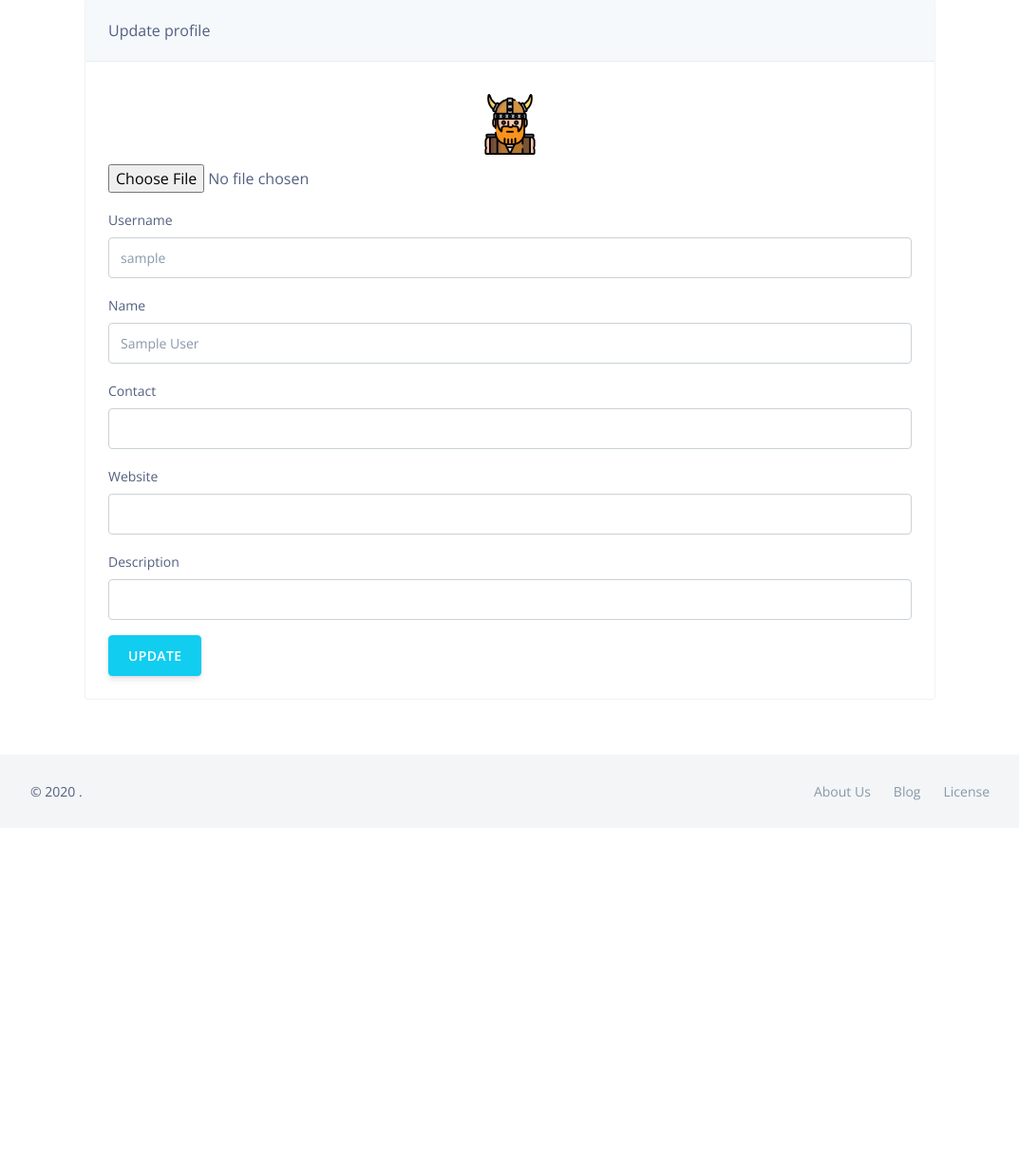
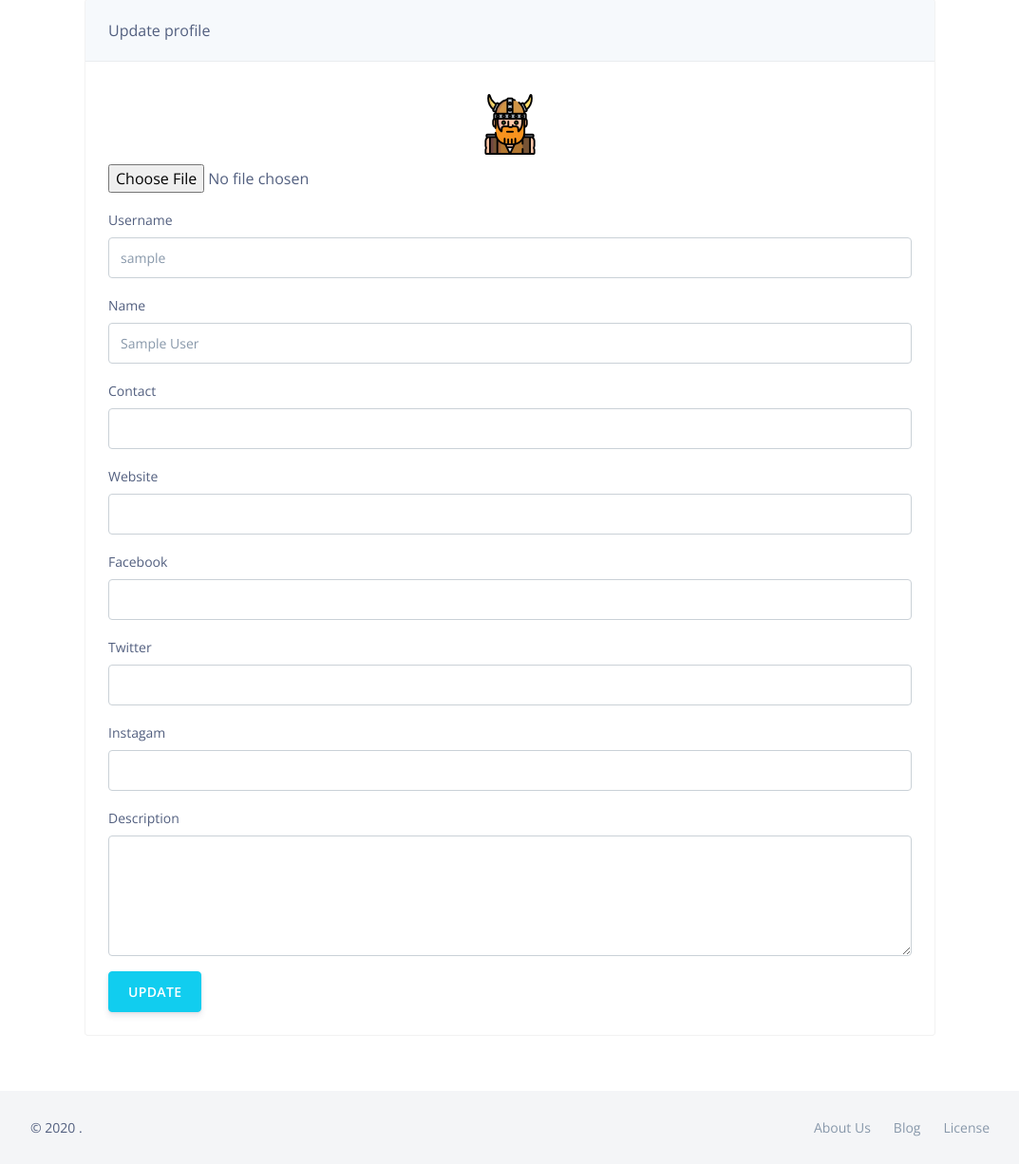
Before and after one commit to tungaqhd/Chat-Room, a Node server app: page /profile in a window 1280 px wide. Shown: the part 99-1325 px from the top of the page at 95% size, without its empty margins (103-1176 px from the left). Before the commit the page ends 971 px from the top, so only its background shows below. Run offline with Node 20, Linux system fonts and the light colour scheme; the visitor is signed in with stand-in values (Sample User, id 1); some libraries are stand-ins or nearby versions.

Commit message:
add profile

```diff
--- a/controllers/profileController.js
+++ b/controllers/profileController.js
@@ -1,7 +1,7 @@
 const formidable = require("formidable");
-const path = require('path');
-const fs = require('fs');
-const xss = require('xss');
+const path = require("path");
+const fs = require("fs");
+const xss = require("xss");
 const User = require("../models/user.model");
 const { profile } = require("console");
 
@@ -10,11 +10,11 @@ exports.index = async (req, res) => {
   const config = {
     baseUrl: process.env.URL,
     name: process.env.NAME,
-    user: user || false
+    user: user || false,
   };
 
-  if(req.query.msg) {
-    config.message = req.query.msg
+  if (req.query.msg) {
+    config.message = req.query.msg;
   }
   res.render("profile", { config });
 };
@@ -28,70 +28,112 @@ exports.update = async (req, res) => {
       const name = fields.name;
       const contact = fields.contact;
       const website = fields.website;
+      const facebook = fields.website;
+      const twitter = fields.website;
+      const instagram = fields.website;
       const description = fields.description;
 
-      if(!username || !name || !contact || !website || !description) {
-        return res.redirect('/profile?msg=invalid');
+      const user = await User.findById(userId);
+      if (!user) {
+        return res.status(404).send();
       }
 
-      if(username.length<5 || username.length>10 || /[^a-z0-9_]/i.test(username)) {
-        return res.redirect('/profile?msg=invalid username');
-      }
-      if(name.length<5 || name.length>100) {
-        return res.redirect('/profile?msg=invalid name');
-      }
-      if(contact.length<5 || contact.length>100) {
-        return res.redirect('/profile?msg=invalid contact');
-      }
-      if(website.length<5 || website.length>100) {
-        return res.redirect('/profile?msg=invalid website');
-      }
-      if(description.length<5 || description.length>100) {
-        return res.redirect('/profile?msg=invalid description');
+      if (username) {
+        if (
+          username.length < 5 ||
+          username.length > 10 ||
+          /[^a-z0-9_]/i.test(username)
+        ) {
+          return res.redirect("/profile?msg=invalid username");
+        }
       }
 
-      const user = await User.findById(userId);
-      if(!user) {
-        return res.status(404).send();
+      if (name) {
+        if (name.length < 5 || name.length > 100) {
+          return res.redirect("/profile?msg=invalid name");
+        }
       }
-      if (files['avatar'] && files['avatar'].size > 0) {
-          const fileName = files.avatar.name;
-          if (!fileName.endsWith('.png') && !fileName.endsWith('.jpg') && !fileName.endsWith('.jpeg')) {
-              throw new Error('Only png, jpg and jpeg are allowed!');
-          }
 
-          const ext = fileName.split('.')[1];
-          const oldPath = files.avatar.path;
-          const newPath = path.join(__dirname, `../public/assets/img/avatar/${user['_id']}.${ext}`);
-          fs.renameSync(oldPath, newPath);
+      if (contact) {
+        if (contact.length < 5 || contact.length > 100) {
+          return res.redirect("/profile?msg=invalid contact");
+        }
+      }
+      if (website) {
+        if (website.length < 5 || website.length > 100) {
+          return res.redirect("/profile?msg=invalid website");
+        }
+      }
+      if (facebook) {
+        if (facebook.length < 5 || facebook.length > 100) {
+          return res.redirect("/profile?msg=invalid facebook");
+        }
+      }
+      if (twitter) {
+        if (twitter.length < 5 || twitter.length > 100) {
+          return res.redirect("/profile?msg=invalid twitter");
+        }
+      }
+      if (instagram) {
+        if (instagram.length < 5 || instagram.length > 100) {
+          return res.redirect("/profile?msg=invalid instagram");
+        }
+      }
 
-          user.avatar = `${user['_id']}.${ext}`;
+      if (description) {
+        if (description.length < 1 || description.length > 5000) {
+          return res.redirect("/profile?msg=invalid description");
+        }
+      }
+
+      if (files["avatar"] && files["avatar"].size > 0) {
+        const fileName = files.avatar.name;
+        if (
+          !fileName.endsWith(".png") &&
+          !fileName.endsWith(".jpg") &&
+          !fileName.endsWith(".jpeg")
+        ) {
+          throw new Error("Only png, jpg and jpeg are allowed!");
+        }
+
+        const ext = fileName.split(".")[1];
+        const oldPath = files.avatar.path;
+        const newPath = path.join(
+          __dirname,
+          `../public/assets/img/avatar/${user["_id"]}.${ext}`
+        );
+        fs.renameSync(oldPath, newPath);
+
+        user.avatar = `${user["_id"]}.${ext}`;
       }
 
       user.username = xss(username);
       user.name = xss(name);
       user.contact = xss(contact);
       user.website = xss(website);
+      user.facebook = xss(facebook);
+      user.twitter = xss(twitter);
+      user.instagram = xss(instagram);
       user.description = xss(description);
       await user.save();
-      res.redirect('/profile');
+      res.redirect("/profile");
     });
   } catch (e) {
     res.status(400).send(e.message);
   }
 };
 
-exports.view = async(req, res) => {
+exports.view = async (req, res) => {
   const username = req.params.username;
-  const user = await User.findOne({username: username});
+  const user = await User.findOne({ username: username });
 
-  if(!user) {
-    res.status(404).send('<h1>User not found!</h1>');
+  if (!user) {
+    res.status(404).send("<h1>User not found!</h1>");
   }
   const config = {
     baseUrl: process.env.URL,
     name: process.env.NAME,
-    user: user
+    user: user,
   };
   res.render("viewProfile", { config });
-}
+};
--- a/views/profile.ejs
+++ b/views/profile.ejs
@@ -191,17 +191,47 @@
                   required
                 />
               </div>
-              <label for="username">Description</label>
+              <label for="username">Facebook</label>
               <div class="form-group">
                 <input
-                  type="text"
+                  type="url"
                   class="form-control"
-                  name="description"
-                  value="<%=config['user']['description']%>"
+                  name="website"
+                  value="<%=config['user']['facebook']%>"
                   minlength="5"
                   maxlength="100"
                   required
                 />
+              </div>
+              <label for="username">Twitter</label>
+              <div class="form-group">
+                <input
+                  type="url"
+                  class="form-control"
+                  name="website"
+                  value="<%=config['user']['twitter']%>"
+                  minlength="5"
+                  maxlength="100"
+                  required
+                />
+              </div>
+              <label for="username">Instagam</label>
+              <div class="form-group">
+                <input
+                  type="url"
+                  class="form-control"
+                  name="website"
+                  value="<%=config['user']['instagram']%>"
+                  minlength="5"
+                  maxlength="100"
+                  required
+                />
+              </div>
+              <div class="form-group">
+                <label for="message">Description</label>
+                <textarea class="form-control" id="description" rows="5">
+<%=config['user']['description']%></textarea
+                >
               </div>
               <button type="update" class="btn btn-info">Update</button>
             </form>
```
Also changed, not shown: models/user.model.js (+9 -0 lines), views/viewProfile.ejs (+6 -3 lines).
